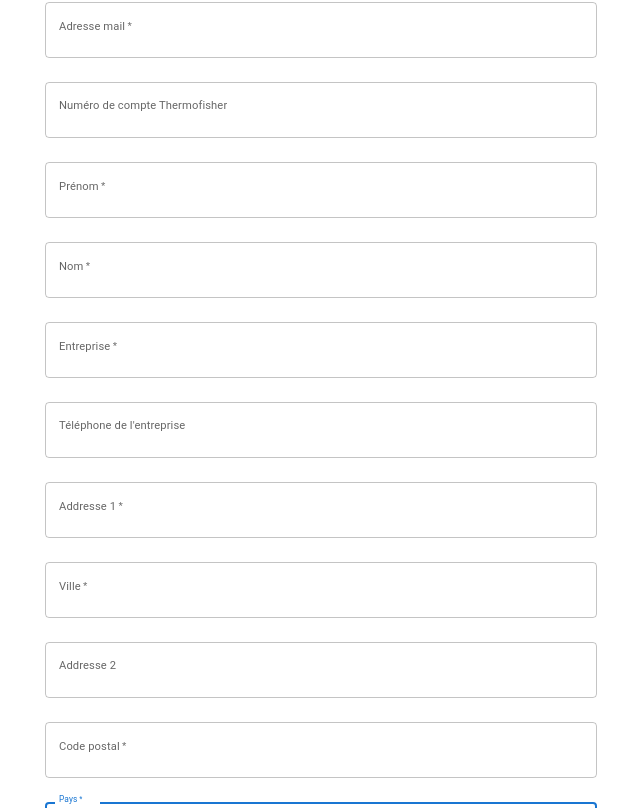
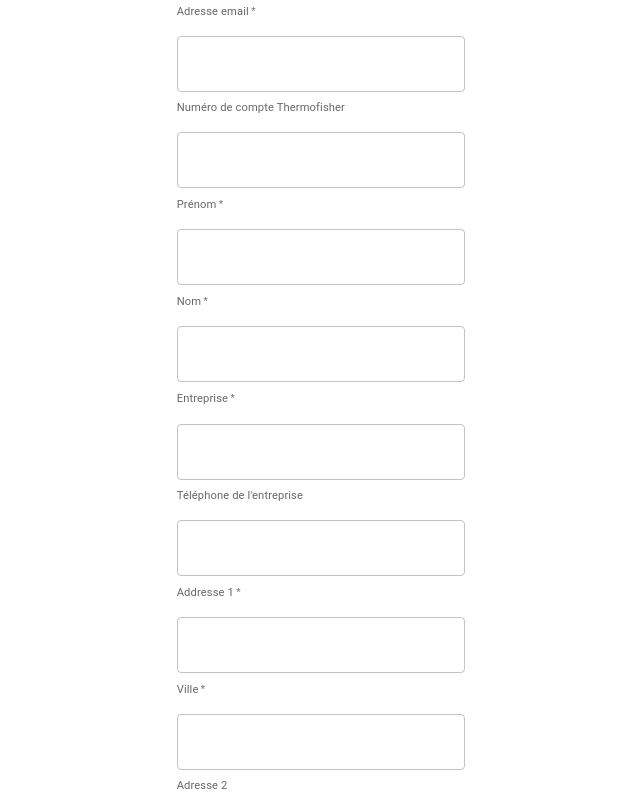
Before and after one commit to Ruldane/Thermo_Fisher_Activate_Science, a React (Create React App) app in the folder frontend/: page /signin in a window 1280 px wide. Shown: the part 302-1110 px from the top of the page, without its empty margins (319-959 px from the left). Built offline with nearby package versions, Linux system fonts and the light colour scheme.

Commit message:
update pages

```diff
--- a/frontend/src/pages/formChoice/index.js
+++ b/frontend/src/pages/formChoice/index.js
@@ -207,9 +207,9 @@ export default function ChoiceForm() {
                   label="Request Type"
                   onChange={handleChange}
                 >
-                  <MenuItem value="Quote">Devis</MenuItem>
-                  <MenuItem value="Pricing">Prix</MenuItem>
-                  <MenuItem value="Technical Information">
+                  <MenuItem value="Demande de prix">Prix</MenuItem>
+                  <MenuItem value="Demande de délai">Délai(s)</MenuItem>
+                  <MenuItem value="Demande technique">
                     Information technique
                   </MenuItem>
                 </Select>
@@ -233,7 +233,7 @@ export default function ChoiceForm() {
               }}
             ></textarea>
               {!requestType  ?
-                  <Typography sx={{ mt: 2, color: "red"}} variant="body1" align="center">Vous devez remplir le champ obligatoire</Typography>
+                  <Typography sx={{ mt: 2, color: "red"}} variant="body1" align="center">Vous devez remplir les champs obligatoires</Typography>
                   : undefined}
             <div className="reg_btn_wrapper">
 
--- a/frontend/src/pages/signIn/index.js
+++ b/frontend/src/pages/signIn/index.js
@@ -9,31 +9,16 @@ import Container from "@mui/material/Container";
 import axios from "axios";
 import {useNavigate, useParams} from "react-router-dom";
 import Background from '../../images/Background.png'
+import {InputLabel} from "@mui/material";
 export default function SignIn() {
     const {email} = useParams();
-    const userInfos = {
-        emailAddress: "",
-        Account_Number: "",
-        firstName: "",
-        lastName: "",
-        company: "",
-        businessPhone: "",
-        address1: "",
-        address2: "",
-        zipPostal: "",
-        city: "",
-        country: "",
-        comments: "",
-        quote: "",
-    };
 
-    const [user, setUser] = useState(userInfos);
-    const [formData, setFormData] = useState({});
+    const [user, setUser] = useState({});
     const navigate = useNavigate();
 
     const handleChange = (e) => {{
-        setFormData({
-          ...formData,
+        setUser({
+          ...user,
             [e.target.name]: e.target.value
         });
     }}
@@ -71,6 +56,8 @@ export default function SignIn() {
             console.error(error);
         }
     };
+
+    console.log(user);
   const handleSubmit = async (event) => {
     event.preventDefault();
 
@@ -78,22 +65,22 @@ export default function SignIn() {
           const { data } = await axios.post(
               `${process.env.REACT_APP_BACKEND_URL}/preRegisterActivateScience`,
               {
-                  "emailAddress": formData.emailAddress,
-                  "accountNumber": formData.accountNumber ? formData.accountNumber : "no number account",
-                  "firstName": formData.firstName,
-                  "lastName": formData.lastName,
-                  "company": formData.company,
-                  "businessPhone": formData.businessPhone ? formData.businessPhone : "no phone number",
-                  "address1": formData.address1,
-                  "city": formData.city,
-                  "address2": formData.address2 ? formData.address2 : "no address 2",
-                  "zipPostal": formData.zipPostal,
-                  "country": formData.country,
-                  "title": formData.title
+                  "emailAddress": user.emailAddress,
+                  "accountNumber": user.accountNumber ? user.accountNumber : "no number account",
+                  "firstName": user.firstName,
+                  "lastName": user.lastName,
+                  "company": user.company,
+                  "businessPhone": user.businessPhone ? user.businessPhone : "no phone number",
+                  "address1": user.address1,
+                  "city": user.city,
+                  "address2": user.address2 ? user.address2 : "no address 2",
+                  "zipPostal": user.zipPostal,
+                  "country": user.country,
+                  "title": user.title
               }
           );
           if(data?.confirmation) {
-              navigate(`/qrcode/${formData.emailAddress}`);
+              navigate(`/qrcode/${user.emailAddress}`);
           }
       } catch (error) {
           console.error(error);
@@ -145,131 +132,142 @@ export default function SignIn() {
         }}
       >
         <Box component="form" onSubmit={handleSubmit} noValidate sx={{ mt: 1 }}>
+            <InputLabel id="test-select-label" required>Civilité</InputLabel>
             <TextField
                 margin="normal"
                 required
                 fullWidth
                 id="title"
-                label="Civilité"
                 name="title"
                 autoFocus
+                value={user.title}
                 onChange={handleChange}
             />
+            <InputLabel id="test-select-label" required>Adresse email</InputLabel>
           <TextField
             margin="normal"
-            required
             fullWidth
             id="emailAddress"
-            label="Adresse mail"
             name="emailAddress"
             autoFocus
             onChange={handleChange}
+            value={user.emailAddress}
           />
+            <InputLabel id="test-select-label">Numéro de compte Thermofisher</InputLabel>
           <TextField
             margin="normal"
             fullWidth
             name="accountNumber"
-            label="Numéro de compte Thermofisher"
             type="text"
             id="accountNumber"
             onChange={handleChange}
+            value={user.Account_Number}
           />
-          <TextField
+            <InputLabel id="test-select-label" required>Prénom</InputLabel>
+            <TextField
             margin="normal"
             required
             fullWidth
             id="firstName"
-            label="Prénom"
             name="firstName"
             autoFocus
+            value={user.firstName}
             onChange={handleChange}
           />
-          <TextField
+            <InputLabel id="test-select-label" required>Nom</InputLabel>
+            <TextField
             margin="normal"
             required
             fullWidth
             id="lastName"
-            label="Nom"
             name="lastName"
             autoFocus
+            value={user.lastName}
             onChange={handleChange}
           />
-          <TextField
+            <InputLabel id="test-select-label" required>Entreprise</InputLabel>
+            <TextField
             margin="normal"
             required
             fullWidth
             id="company"
-            label="Entreprise"
             name="company"
             autoFocus
+            value={user.Company_name}
             onChange={handleChange}
           />
+            <InputLabel id="test-select-label">Téléphone de l'entreprise</InputLabel>
           <TextField
             margin="normal"
             fullWidth
             id="businessPhone"
-            label="Téléphone de l'entreprise"
             name="businessPhone"
             autoFocus
             type="number"
+            value={user.businessPhone}
             onChange={handleChange}
           />
+            <InputLabel id="test-select-label" required>Addresse 1</InputLabel>
           <TextField
             margin="normal"
             required
             fullWidth
             id="address1"
-            label="Addresse 1"
             name="address1"
             autoFocus
             type="text"
+            value={user.address1}
             onChange={handleChange}
           />
+            <InputLabel id="test-select-label" required>Ville</InputLabel>
           <TextField
             margin="normal"
             required
             fullWidth
             id="city"
-            label="Ville"
             name="city"
             autoFocus
             type="text"
+            value={user.city}
             onChange={handleChange}
           />
+            <InputLabel id="test-select-label">Adresse 2</InputLabel>
           <TextField
             margin="normal"
             fullWidth
             id="address2"
-            label="Addresse 2"
             name="address2"
             autoFocus
             type="text"
+            value={user.address2}
             onChange={handleChange}
           />
+            <InputLabel id="test-select-label" required>Code Postal</InputLabel>
           <TextField
               margin="normal"
               required
               fullWidth
               id="zipPostal"
-              label="Code postal"
               name="zipPostal"
               autoFocus
               type="text"
+              value={user.zipPostal}
               onChange={handleChange}
           />
+            <InputLabel id="test-select-label" required>Pays</InputLabel>
           <TextField
             margin="normal"
             required
             fullWidth
             id="country"
-            label="Pays"
+            autoFocus
             name="country"
-            autoFocus
             type="text"
+            value={user.country}
             onChange={handleChange}
           />
-            {!formData.title || !formData.emailAddress || !formData.firstName || !formData.lastName
-                || !formData.company || !formData.address1 || !formData.city || !formData.zipPostal || !formData.country  ?
+            { !user.title || !user.emailAddress || !user.firstName || !user.lastName
+                || !user.company || !user.address1 || !user.city || !user.zipPostal   ?
                 <Typography sx={{ mt: 2, color: "red", pb: 2 }} variant="body1" align="center">Veuillez remplir les champs obligatoires</Typography>
                 : undefined}
           <Button
@@ -277,8 +275,8 @@ export default function SignIn() {
             fullWidth
             variant="contained"
             sx={{ mt: 3, mb: 2 }}
-            disabled={!formData.title || !formData.emailAddress || !formData.firstName || !formData.lastName
-                || !formData.company || !formData.address1 || !formData.city || !formData.zipPostal || !formData.country }
+            disabled={ !user.title || !user.emailAddress || !user.firstName || !user.lastName
+                || !user.company || !user.address1 || !user.city || !user.zipPostal || !user.country }
           >
             S'inscrire
           </Button>
```
